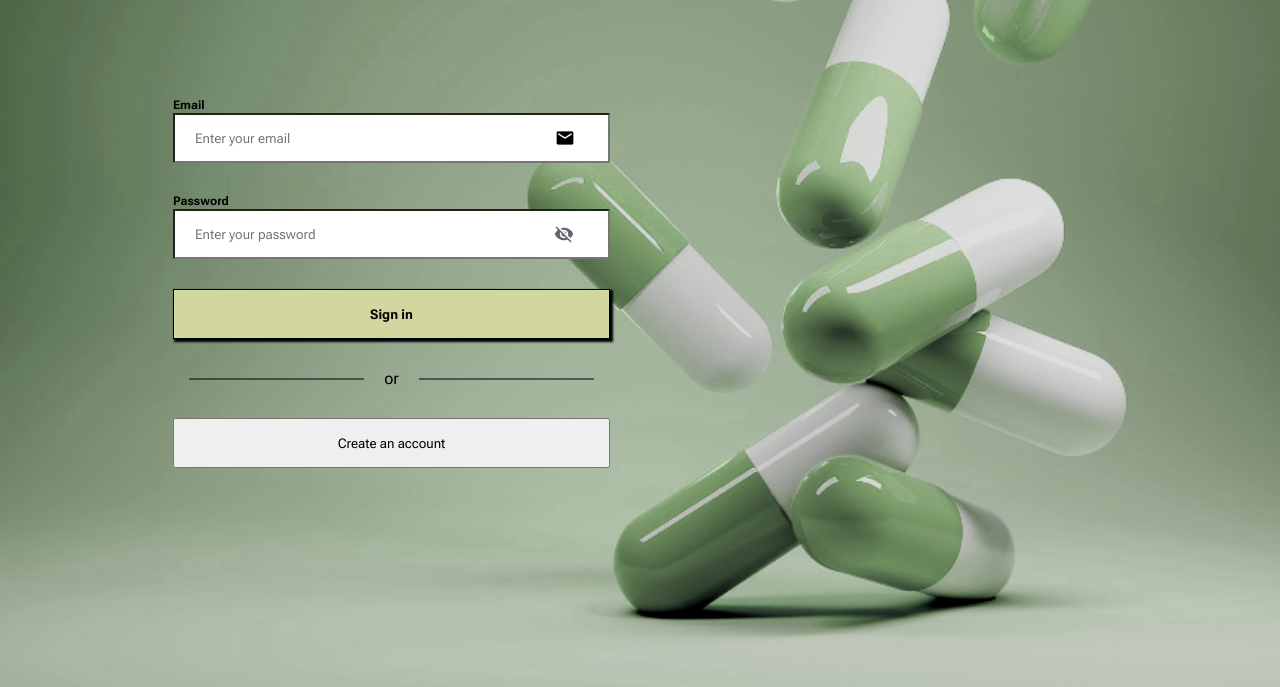
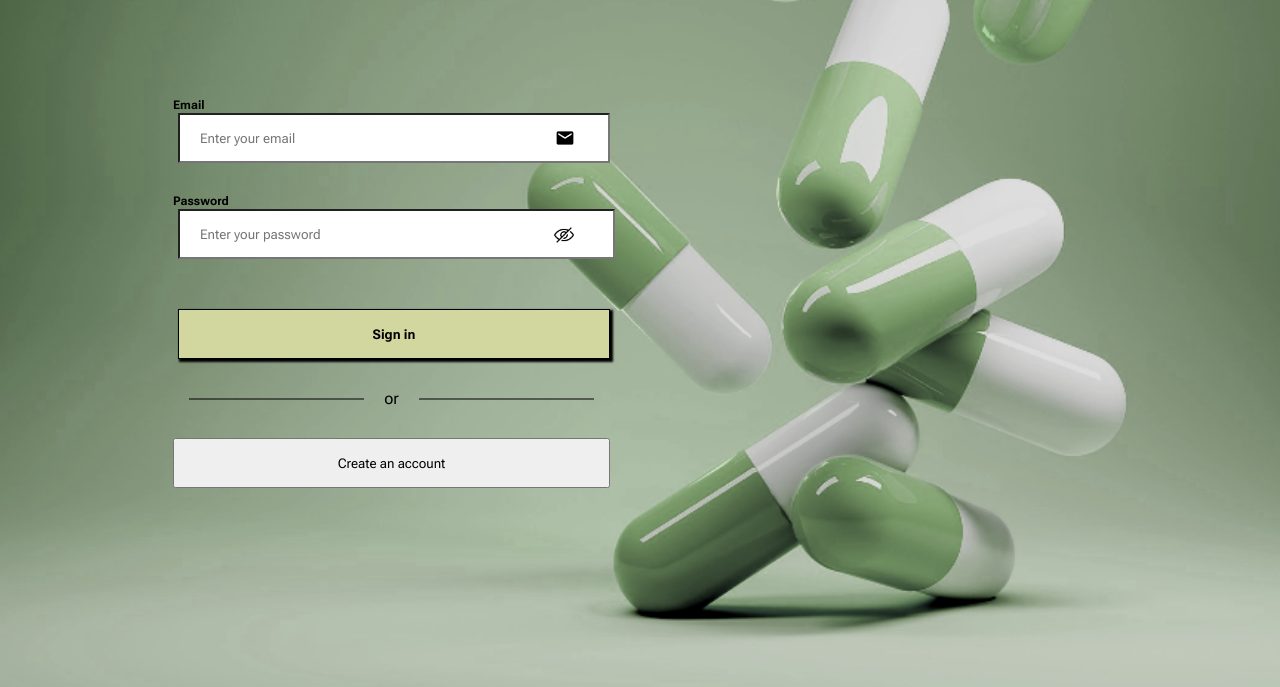
Before and after one commit to alexrobert02/RoDX, a website: page src/views/login.html in a window 1280 px wide. Shown: the part 113-800 px from the top of the page. Drawn offline with Linux system fonts and the light colour scheme.

Commit message:
show/hide password functionality

```diff
--- a/src/static/css/registration.css
+++ b/src/static/css/registration.css
@@ -106,6 +106,7 @@ label {
 
 input {
   box-sizing: border-box;
+  margin-left: 5px;
 }
 
 #email {
@@ -115,12 +116,19 @@ input {
 }
 
 #password {
-  background-image: url("../images/password_icon.png");
+  /* background-image: url("../images/password_icon.png"); */
   background-repeat: no-repeat;
   background-position: center right 34px;
+  width: 100%;
 }
-#email::placeholder,
-#password::placeholder {
+
+.password-field img {
+  width: 20px;
+    float: right;
+    transform: translate(-180%, -170%);
+}
+
+#email, #password {
   padding-left: 20px;
 }
 
@@ -176,7 +184,7 @@ div > p {
 
 /************ INFO-SIDE ************/
 
-.info-side {
+/* .info-side {
   display: none;
   width: 50%;
   height: 100%;
@@ -196,4 +204,4 @@ div > p {
     background-size: cover;
     background-position: center right -500px;
   }
-}
+} */
--- /dev/null
+++ b/src/static/js/show-password.js
@@ -0,0 +1,13 @@
+
+function displayPassword () {
+    let passwordField = document.getElementById("password-icon");
+    let passwordSource = passwordField.getAttribute("src");
+
+    if (passwordSource === '../static/images/hidden-pass.png') {
+        document.getElementById("password-icon").src='../static/images/show-pass.png';
+        document.getElementById("password").type="text";
+    } else {
+        document.getElementById("password-icon").src='../static/images/hidden-pass.png';
+        document.getElementById("password").type="password";
+    }
+}
--- a/src/views/login.html
+++ b/src/views/login.html
@@ -1,17 +1,15 @@
 <!DOCTYPE html>
 <html lang="en">
+
 <head>
-    <link rel="preconnect" href="https://fonts.googleapis.com" >
-    <link rel="preconnect" href="https://fonts.gstatic.com" crossorigin >
-    <link
-      href="https://fonts.googleapis.com/css2?family=Roboto+Flex:wght@400;700;800&display=swap"
-      rel="stylesheet"
-    >
-    <meta charset="UTF-8" >
-    <meta http-equiv="X-UA-Compatible" content="IE=edge" >
-    <meta name="viewport" content="width=device-width, initial-scale=1.0" >
+  <link rel="preconnect" href="https://fonts.googleapis.com">
+  <link rel="preconnect" href="https://fonts.gstatic.com" crossorigin>
+  <link href="https://fonts.googleapis.com/css2?family=Roboto+Flex:wght@400;700;800&display=swap" rel="stylesheet">
+  <meta charset="UTF-8">
+  <meta http-equiv="X-UA-Compatible" content="IE=edge">
+  <meta name="viewport" content="width=device-width, initial-scale=1.0">
   <title>Document</title>
-    <link rel="stylesheet" href="../static/css/registration.css" >
+  <link rel="stylesheet" href="../static/css/registration.css">
 </head>
 
 <body>
@@ -26,32 +24,25 @@
         <form action="/login" method="POST" onsubmit="saveEmail()">
           <div class="field">
             <label for="email">Email</label>
-              <input
-                id="email"
-                type="email"
-                name="email"
-                placeholder="Enter your email"
-                required
-              />
+            <input id="email" type="email" name="email" placeholder="Enter your email" required />
           </div>
 
           <div class="field">
             <label for="password">Password</label>
-              <input
-                id="password"
-                type="password"
-                name="password"
-                placeholder="Enter your password"
-                required
-              />
+            <div class="password-field">
+              <input id="password" type="password" name="password"
+                placeholder="Enter your password" required />
+              <img id="password-icon" onclick="displayPassword()" src="../static/images/hidden-pass.png" alt="">
             </div>
+          </div>
+
 
           <input type="submit" value="Sign in" />
 
           <div class="separator">
-              <hr />
+            <hr>
             <span>or</span>
-              <hr />
+            <hr>
           </div>
 
           <button type="button" onsubmit="event.preventDefault();">
@@ -70,5 +61,7 @@
       localStorage.setItem("email", email);
     }
   </script>
+  <script src="../static/js/show-password.js"></script>
 </body>
+
 </html>
```
Also changed, not shown: src/views/register.html (+6 -7 lines), src/static/images/hidden-pass.png (added), src/static/images/password_icon.png (deleted), src/static/images/show-pass.png (added). Lines whose indentation alone changed are shown as unchanged.
